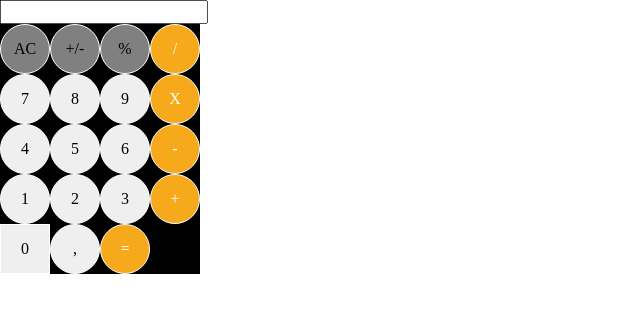
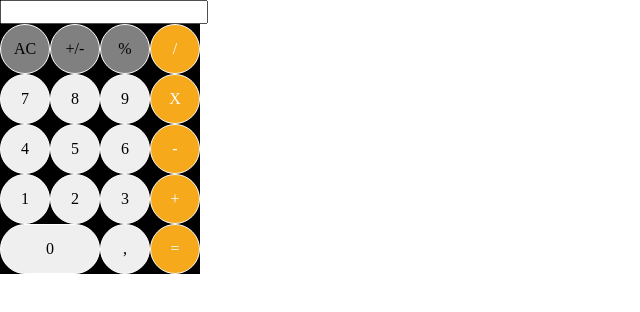
Before and after one commit to cpicciau/calculadora, a plain HTML site: page index.html in a window 1280 px wide. Shown: the whole page, without its empty margins (0-640 px from the left). Drawn offline with Linux system fonts and the light colour scheme.

Commit message:
ultimoCommit

```diff
--- a/css/color.css
+++ b/css/color.css
@@ -11,10 +11,6 @@
 
 .calculadora {
     background-color: var(--negro);
-}
-
-button:not(.cero) {
-    border-radius: 50%;
 }
 
 input {
--- a/css/layout.css
+++ b/css/layout.css
@@ -12,3 +12,12 @@ button {
     height: 50px;
     border: 1px solid white;
 }
+
+button:not(.cero) {
+    border-radius: 50%;
+}
+
+.cero {
+    width:100px;
+    border-radius: 50px;
+  }
```
